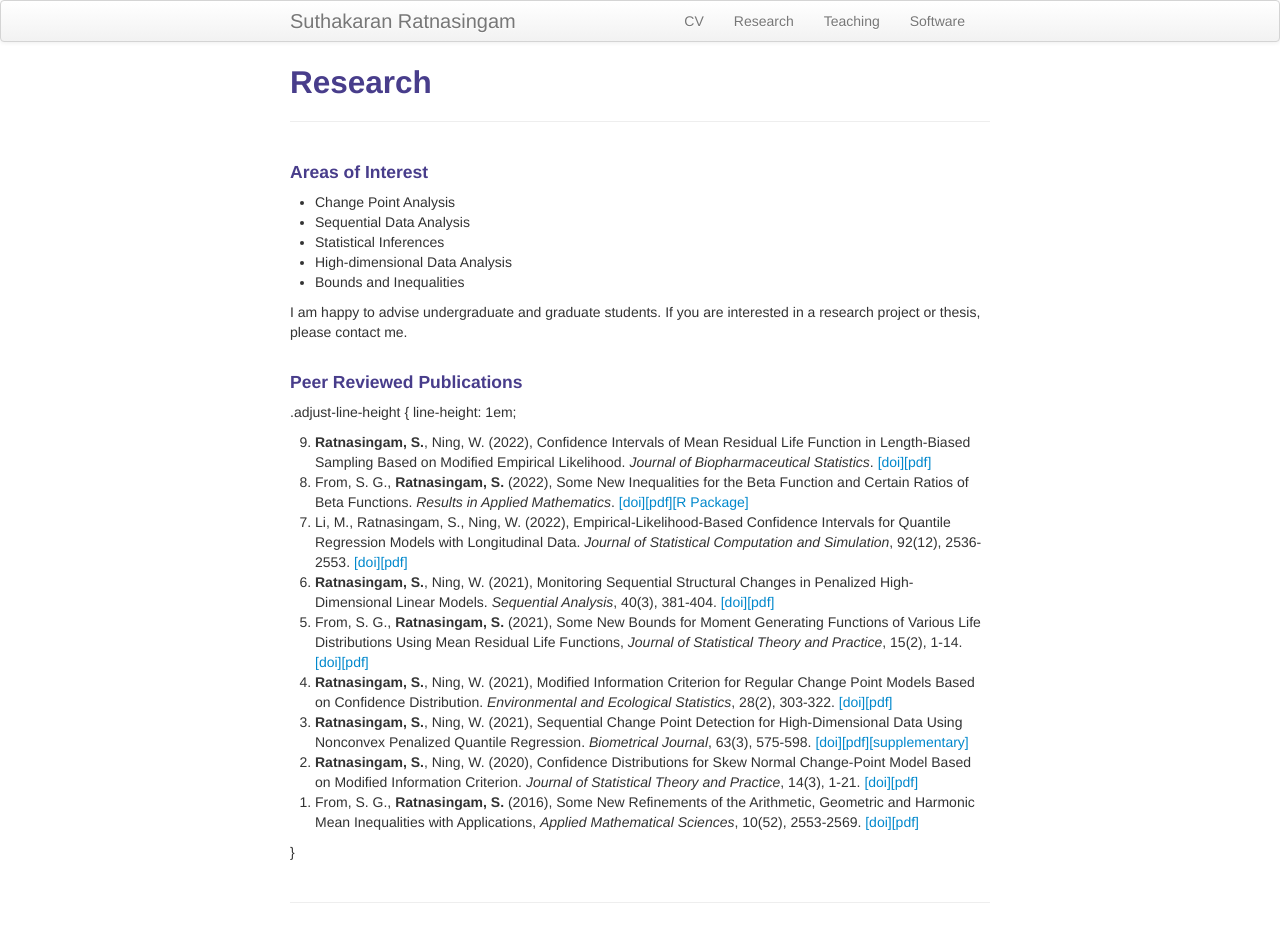
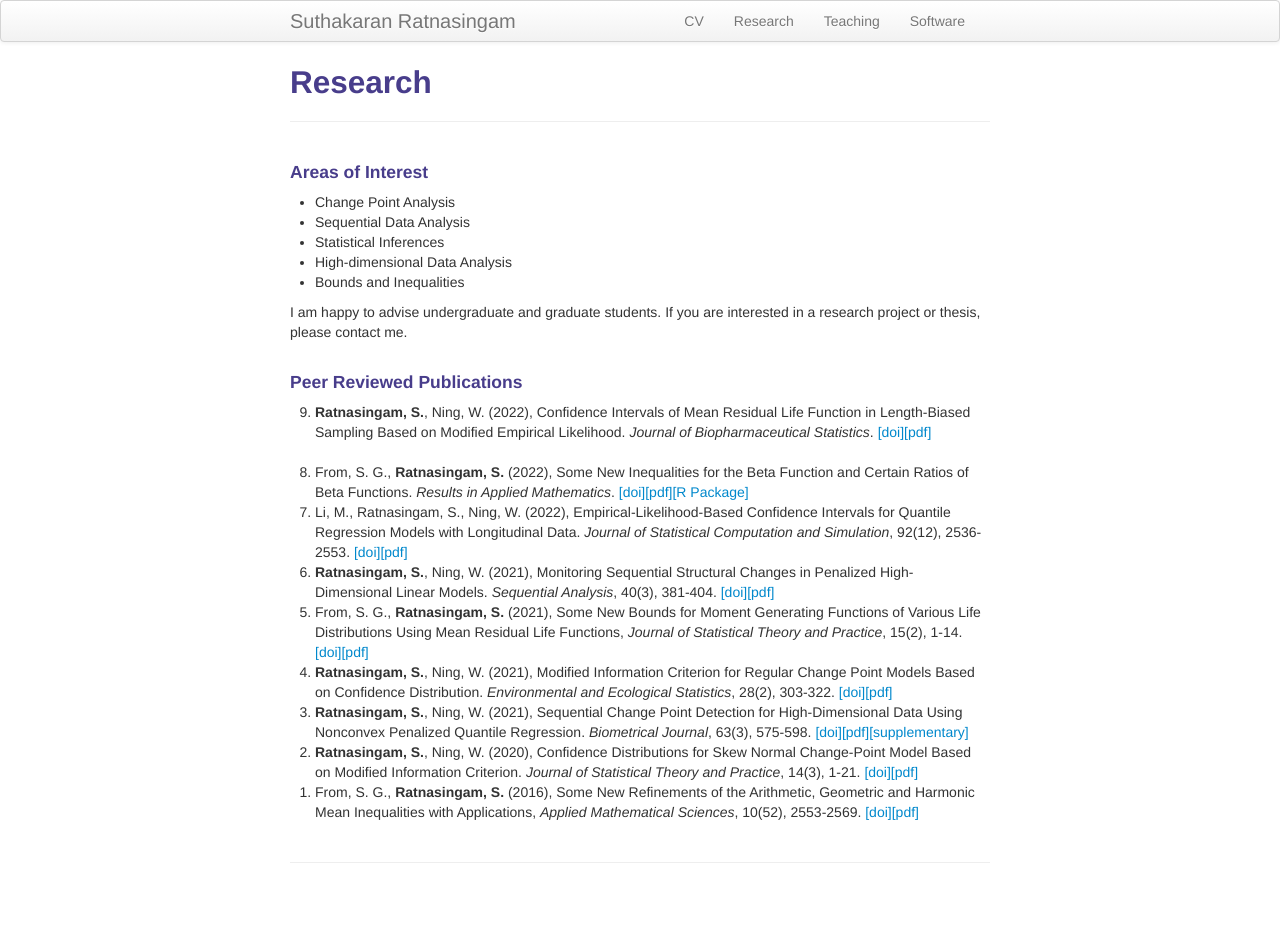
Before and after one commit to suthakaranr/suthakaranr.github.io, a Jekyll site: the page built from pages/Research.md, in a window 1280 px wide. Built offline with Jekyll 4.4.1, drawn with Linux system fonts in a browser that asks for light colours; after the commit the page ends 900 px from its top, so only the background shows below that.

Commit message:
Update Research.md

```diff
--- a/pages/Research.md
+++ b/pages/Research.md
@@ -20,14 +20,12 @@ I am happy to advise undergraduate and graduate students. If you are interested
 
 #### Peer Reviewed Publications
 
-.adjust-line-height {
-  line-height: 1em;
 
 <ol>
 
   <li value="9"> <b>Ratnasingam, S.</b>, Ning, W. (2022), Confidence Intervals of Mean Residual Life Function in Length-Biased
 Sampling Based on Modified Empirical Likelihood. <i>Journal of Biopharmaceutical Statistics</i>. <a style="text-decoration:none" href="https://doi.org/10.1080/10543406.2022.2089157" target="_blank" rel="noopener noreferrer">[doi]</a><a style="text-decoration:none" href="../assets/2022SWJBPS.pdf" target="_blank" rel="noopener noreferrer">[pdf]</a>
-</li>
+</li> <br>
 
   <li value="8"> From, S. G.,  <b>Ratnasingam, S.</b> (2022), Some New Inequalities for the Beta Function and Certain Ratios of Beta Functions. <i>Results in Applied
 Mathematics</i>.  <a style="text-decoration:none" href="https://doi.org/10.1016/j.rinam.2022.100302" target="_blank" rel="noopener noreferrer">[doi]</a><a style="text-decoration:none" href="../assets/2022FSRINAM.pdf" target="_blank" rel="noopener noreferrer">[pdf]</a><a style="text-decoration:none" href="https://github.com/suthakaranr/IneqBetaFun" target="_blank" rel="noopener noreferrer">[R Package]</a> </li>
@@ -48,5 +46,3 @@ Quantile Regression Models with Longitudinal Data. <i>Journal of Statistical Com
   <li value="1">From, S. G.,  <b>Ratnasingam, S.</b> (2016), Some New Refinements of the Arithmetic, Geometric and Harmonic Mean Inequalities with Applications, <i>Applied Mathematical Sciences</i>, 10(52), 2553-2569. <a style="text-decoration:none" href="http://dx.doi.org/10.12988/ams.2016.66191" target="_blank" rel="noopener noreferrer">[doi]</a><a style="text-decoration:none" href="../assets/2016FSAMS.pdf" target="_blank" rel="noopener noreferrer">[pdf]</a></li>
 
 </ol>
-
-}
```
